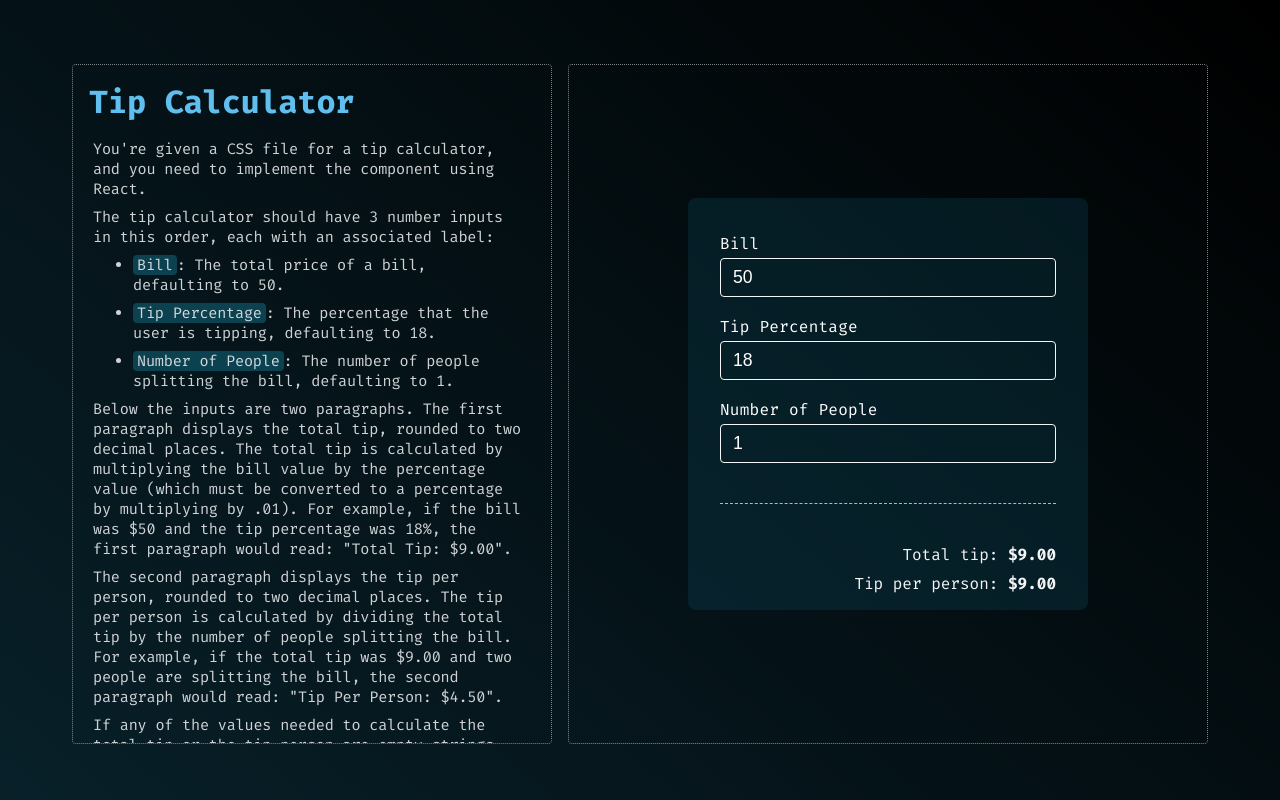
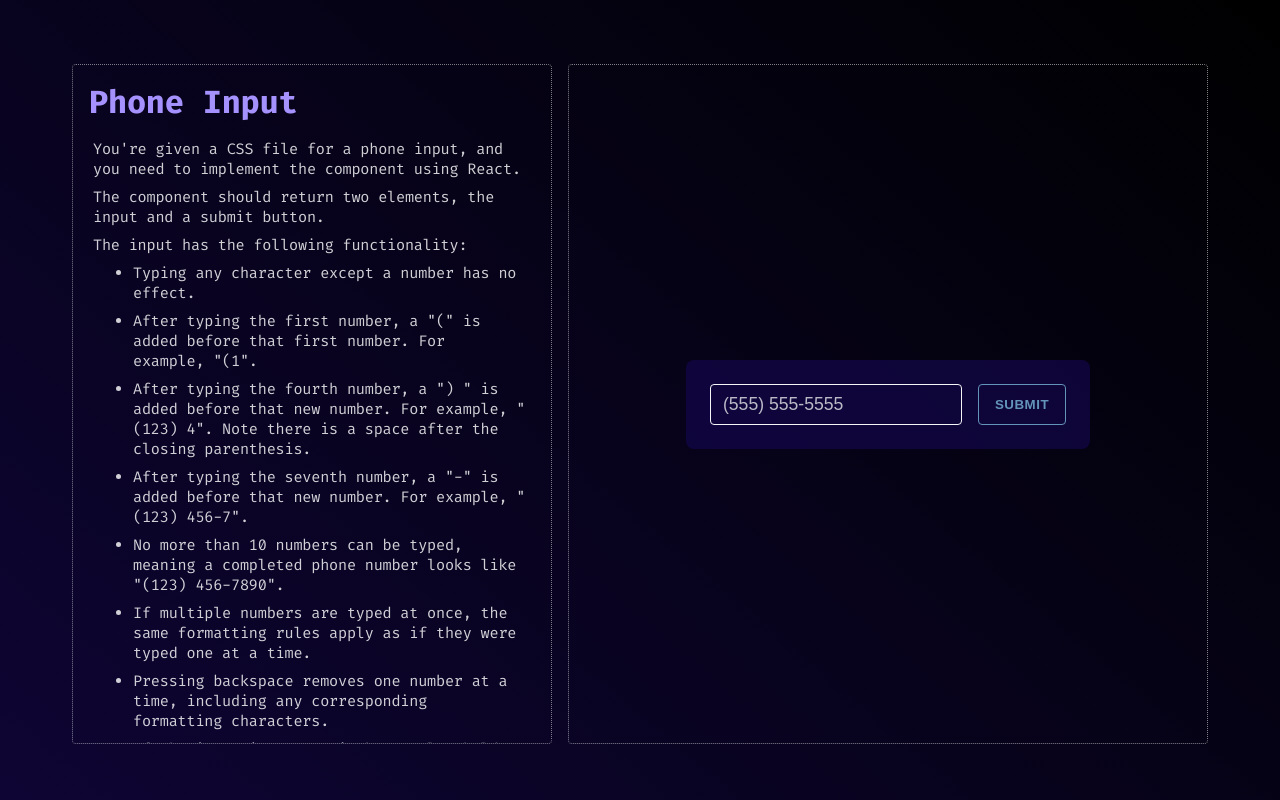
Before and after one commit to DemonDaddy22/frontend-expert, a React (Create React App) app: page / in a window 1280 px wide. Built offline with nearby package versions, Linux system fonts and the light colour scheme.

Commit message:
Implement Phone Input exercise

```diff
--- a/src/App.tsx
+++ b/src/App.tsx
@@ -1,13 +1,13 @@
 import React from 'react';
 import './App.scss';
-import TipCalculator from './components/TipCalculator';
+import PhoneInput from './components/PhoneInput';
 import ThemeContextProvider from './context/ThemeContext';
 
 function App() {
   return (
     <ThemeContextProvider>
       <div className='container'>
-        <TipCalculator />
+        <PhoneInput />
       </div>
     </ThemeContextProvider>
   );
--- /dev/null
+++ b/src/components/PhoneInput/components/PhoneInputField/index.tsx
@@ -0,0 +1,59 @@
+import React, { useCallback, useState } from 'react';
+import classes from './styles.module.scss';
+import Input from '../../../UI/Input';
+import { ButtonBlue } from '../../../UI/Button';
+import { isEmptyString } from '../../../../utils';
+
+const PHONE_REGEX = Object.freeze({
+  ONLY_DIGITS: /^\d+$/,
+  NON_DIGIT_CHARS: /[()-\s]/g,
+});
+
+const PHONE_NUMBER_LENGTH = 10;
+
+const PhoneInputField: React.FC<Props> = () => {
+  const [phone, setPhone] = useState('');
+
+  const handlePhoneInput = useCallback((event: React.ChangeEvent<HTMLInputElement>) => {
+    const value = `${event.currentTarget.value}`.replace(PHONE_REGEX.NON_DIGIT_CHARS, '');
+    let phoneToSet = '';
+    if (PHONE_REGEX.ONLY_DIGITS.test(value)) {
+      switch (value.length) {
+        case 1:
+        case 2:
+        case 3:
+          phoneToSet = `(${value}`;
+          break;
+        case 4:
+        case 5:
+        case 6:
+          phoneToSet = `(${value.slice(0, 3)}) ${value.slice(3)}`;
+          break;
+        case 7:
+        case 8:
+        case 9:
+        case 10:
+          phoneToSet = `(${value.slice(0, 3)}) ${value.slice(3, 6)}-${value.slice(6)}`;
+          break;
+        default:
+          break;
+      }
+      if (!isEmptyString(phoneToSet)) {
+        setPhone(phoneToSet);
+      }
+    }
+  }, []);
+
+  return (
+    <div className={classes.container}>
+      <Input type='text' placeholder='(555) 555-5555' value={phone} onChange={handlePhoneInput} />
+      <ButtonBlue
+        disabled={phone.replace(PHONE_REGEX.NON_DIGIT_CHARS, '').length !== PHONE_NUMBER_LENGTH}
+        onClick={() => setPhone('')}>
+        Submit
+      </ButtonBlue>
+    </div>
+  );
+};
+
+export default PhoneInputField;
--- /dev/null
+++ b/src/components/PhoneInput/components/PhoneInputField/styles.module.scss
@@ -0,0 +1,10 @@
+@import '../../../../constants/theme.scss';
+@import '../../../../utils/mixins.scss';
+
+.container {
+  @include spacing (1.5rem);
+  border-radius: 0.5rem;
+  display: flex;
+  gap: 1rem;
+  background-color: rgba($color: $project-highlight-44, $alpha: 0.5);
+}
--- /dev/null
+++ b/src/components/PhoneInput/index.tsx
@@ -0,0 +1,47 @@
+import React from 'react';
+import classes from './styles.module.scss';
+import ProjectPage from '../ProjectPage';
+import QuestionDetails from '../QuestionDetails';
+import { PROJECT_COLORS } from '../../constants/theme';
+import PhoneInputField from './components/PhoneInputField';
+
+const PhoneInput: React.FC<Props> = () => {
+  return (
+    <ProjectPage background={PROJECT_COLORS.PROJECT44.background} containerClassName={classes.pageContainer}>
+      <QuestionDetails
+        title='Phone Input'
+        titleClassName={classes.questionTitle}
+        containerClassName={classes.questionDetails}
+        descriptionClassName={classes.questionDescription}>
+        <p>You're given a CSS file for a phone input, and you need to implement the component using React.</p>
+        <p>The component should return two elements, the input and a submit button.</p>
+        <p>The input has the following functionality:</p>
+        <ul>
+          <li>Typing any character except a number has no effect.</li>
+          <li>After typing the first number, a "(" is added before that first number. For example, "(1".</li>
+          <li>
+            After typing the fourth number, a ") " is added before that new number. For example, "(123) 4". Note there
+            is a space after the closing parenthesis.
+          </li>
+          <li>After typing the seventh number, a "-" is added before that new number. For example, "(123) 456-7".</li>
+          <li>No more than 10 numbers can be typed, meaning a completed phone number looks like "(123) 456-7890".</li>
+          <li>
+            If multiple numbers are typed at once, the same formatting rules apply as if they were typed one at a time.
+          </li>
+          <li>Pressing backspace removes one number at a time, including any corresponding formatting characters.</li>
+          <li>If the input is empty, it has a placeholder of "(555) 555-5555".</li>
+        </ul>
+        <p>To the left of the input is a button with the text of "Submit" and the following characteristics:</p>
+        <ul>
+          <li>If the input does not have a complete phone number, the button is disabled.</li>
+          <li>Clicking the button when it is enabled clears the input, including any formatting characters.</li>
+        </ul>
+      </QuestionDetails>
+      <section className={classes.solutionContainer}>
+        <PhoneInputField />
+      </section>
+    </ProjectPage>
+  );
+};
+
+export default PhoneInput;
--- /dev/null
+++ b/src/components/PhoneInput/styles.module.scss
@@ -0,0 +1,73 @@
+@import '../../constants/theme.scss';
+@import '../../utils/mixins.scss';
+
+.pageContainer {
+  @media screen and (min-width: 992px) {
+    overflow-y: hidden;
+  }
+}
+
+.questionDetails {
+  @media screen and (min-width: 992px) {
+    max-width: 40rem;
+    max-height: 85vh;
+    overflow-y: auto;
+  }
+}
+
+.questionDescription {
+  @include spacing (0 0.25rem);
+  word-break: break-word;
+  white-space: break-spaces;
+}
+
+.questionTitle {
+  color: $project-header-44;
+}
+
+.break {
+  @include spacing ($margin: 0.5rem 0);
+}
+
+.questionDescriptionHighlight {
+  @include spacing (0 0.25rem);
+  background-color: $project-highlight-44;
+  border-radius: 0.25rem;
+}
+
+.codeBlock {
+  @include spacing (0.5rem 0.75rem);
+  overflow-x: auto;
+  border-radius: 0.5rem;
+
+  @media screen and (min-width: 992px) {
+    @include spacing (0.75rem 1rem);
+  }
+}
+
+.codeWrapper {
+  @include spacing (0.5rem 0);
+}
+
+.codeBlockHeader {
+  @include spacing (0.5rem 0);
+  color: $white;
+}
+
+.solutionContainer {
+  @include spacing (1rem);
+  border: 1px dotted rgba($color: $white, $alpha: 0.5);
+  border-radius: 0.25rem;
+  align-self: stretch;
+  flex: 1;
+
+  @media screen and (min-width: 992px) {
+    overflow-y: auto;
+    max-width: 40rem;
+    max-height: 85vh;
+    display: flex;
+    flex-direction: column;
+    align-items: center;
+    justify-content: center;
+  }
+}
--- a/src/constants/theme.scss
+++ b/src/constants/theme.scss
@@ -314,3 +314,8 @@ $project-highlight-42: #604905;
 $project-bg-43: linear-gradient(40deg, #082029 0%, $black 100%);
 $project-header-43: #60BFEE;
 $project-highlight-43: #0C4150;
+
+// project-44
+$project-bg-44: linear-gradient(40deg, #0E0534 0%, $black 100%);
+$project-header-44: #A692FF;
+$project-highlight-44: #190860;
--- a/src/constants/theme.ts
+++ b/src/constants/theme.ts
@@ -172,4 +172,7 @@ export const PROJECT_COLORS = {
   PROJECT43: {
     background: `linear-gradient(40deg, #082029 0%, ${COLORS.BLACK} 100%)`,
   },
+  PROJECT44: {
+    background: `linear-gradient(40deg, #0E0534 0%, ${COLORS.BLACK} 100%)`,
+  },
 };
```
Also changed, not shown: 1 other file (tests, documents, lock files or other folders).
